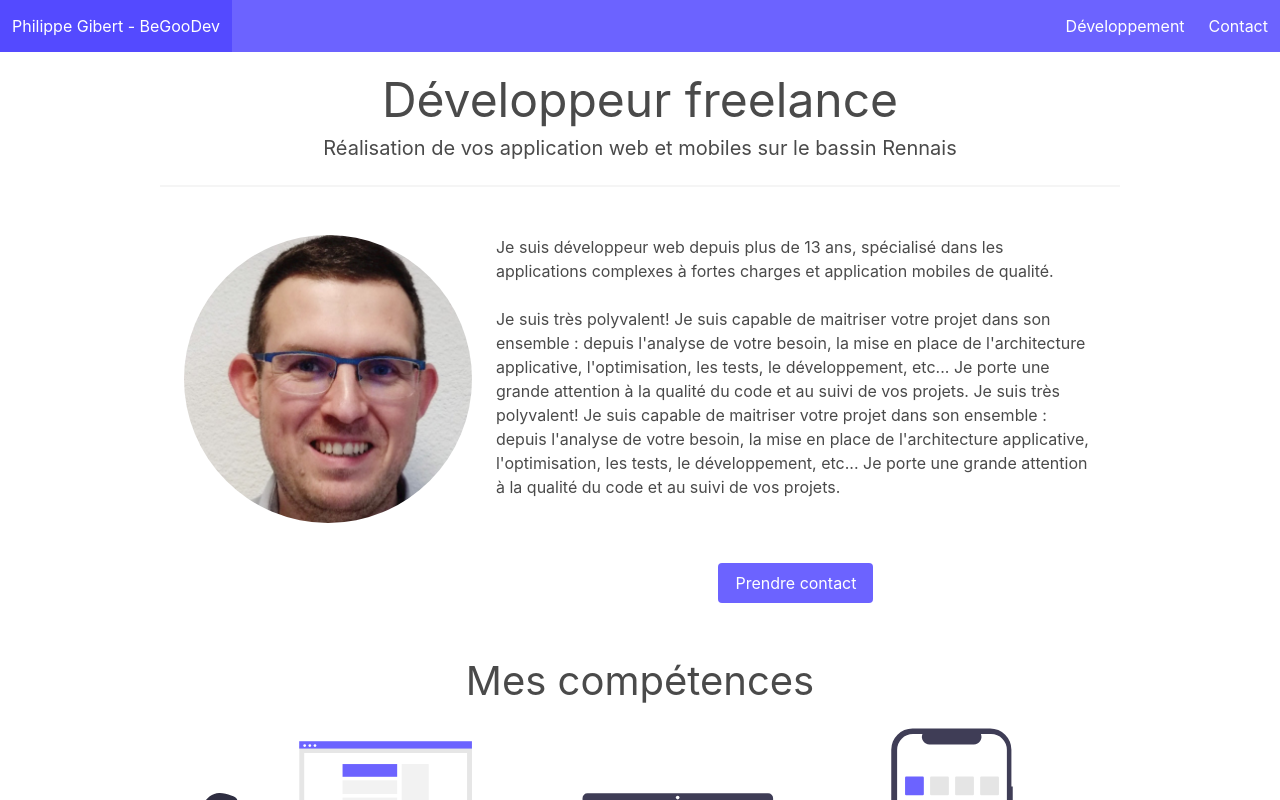
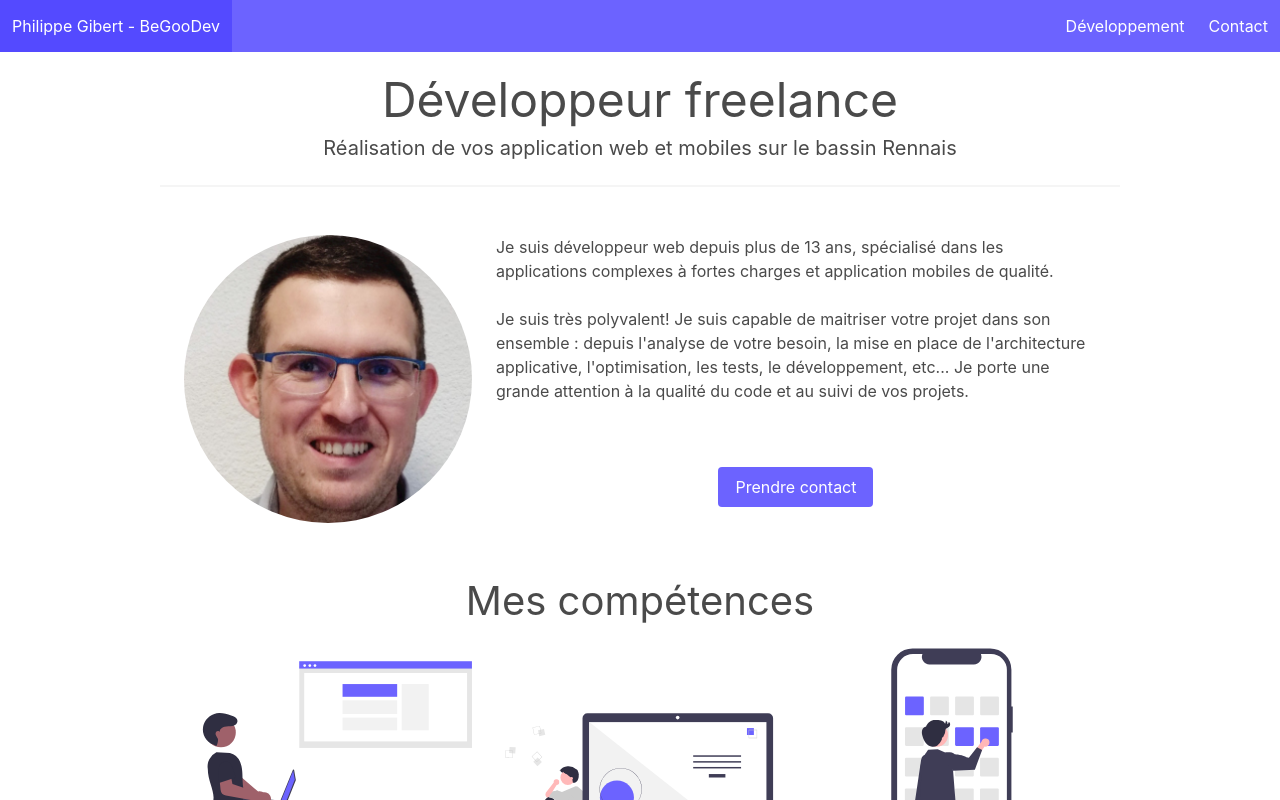
Before and after one commit to BeGooDev/begoodev, a Next.js app: page / in a window 1280 px wide. Shown: the top 800 px of the page. Built offline with nearby package versions, Linux system fonts and the light colour scheme.

Commit message:
fix duplicate text

```diff
--- a/pages/index.js
+++ b/pages/index.js
@@ -38,11 +38,6 @@ export default function Home() {
                             </p>
                             <p className="my-5">
                                 Je suis très polyvalent! Je suis capable de maitriser votre projet dans son ensemble :
-                                depuis l'analyse de votre besoin, la mise en place de l'architecture applicative,
-                                l'optimisation, les tests, le développement, etc... Je porte une grande
-                                attention à la
-                                qualité du
-                                code et au suivi de vos projets.  Je suis très polyvalent! Je suis capable de maitriser votre projet dans son ensemble :
                                 depuis l'analyse de votre besoin, la mise en place de l'architecture applicative,
                                 l'optimisation, les tests, le développement, etc... Je porte une grande
                                 attention à la
```
